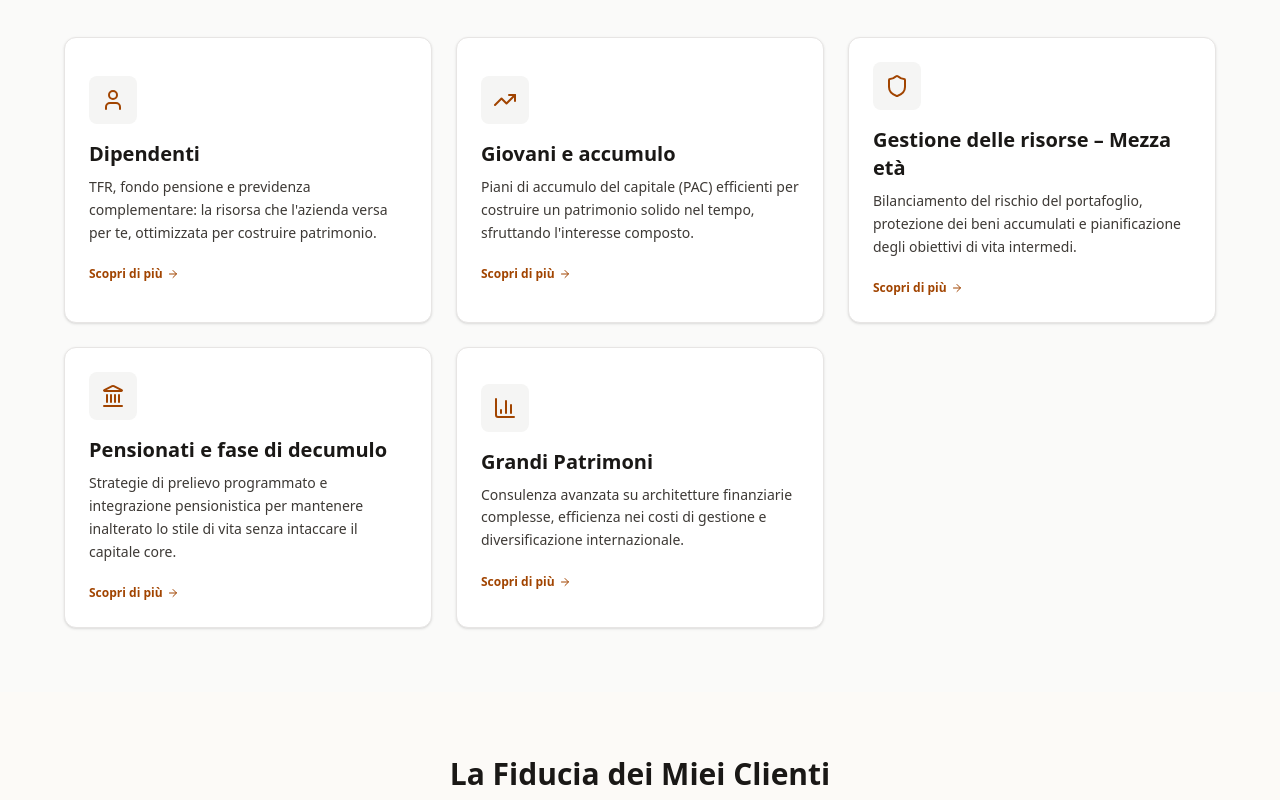
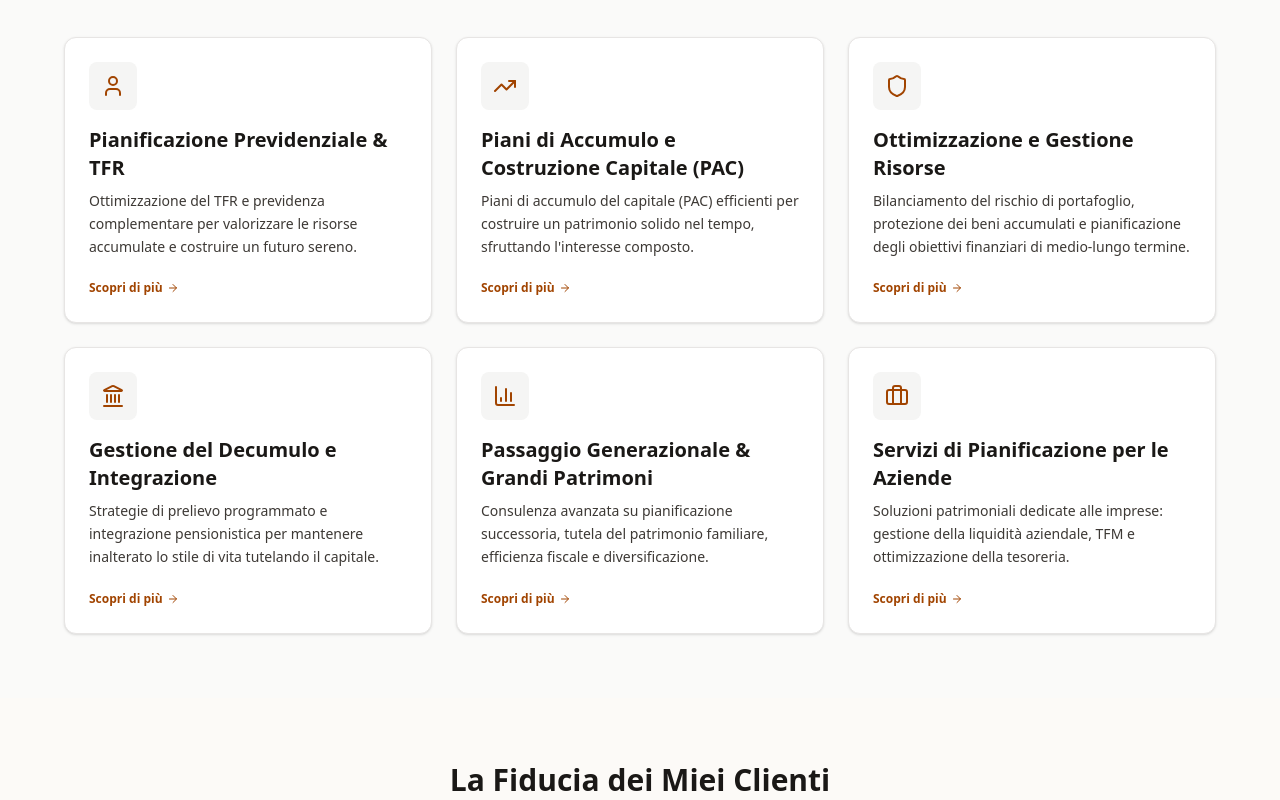
Before and after one commit to alebaia81/ilariafruchi, a React (Vite) app: page /#contact in a window 1280 px wide. Shown: the part 940-1740 px from the top of the page. Built offline with nearby package versions, Linux system fonts and the light colour scheme; the HTML template or start-up script is replaced by a standard one.

Commit message:
fix(compliance): adeguamento conformita istituzionale Fideuram e allineamento macro-aree servizi

```diff
--- a/src/components/BookingCalendar.tsx
+++ b/src/components/BookingCalendar.tsx
@@ -8,13 +8,14 @@ export const BookingCalendar: React.FC = () => {
   // Orari disponibili per la call
   const timeSlots = ["09:00", "10:00", "11:00", "14:30", "15:30", "16:30", "17:30"];
 
-  // Le 6 macro-categorie di servizio concordate
+  // Le macro-categorie di servizio concordate
   const services = [
-    "Dipendenti (TFR e Fondi)",
-    "Giovani e Accumulo (PAC)",
-    "Gestione Risorse (Mezza età)",
-    "Pensionati e Decumulo",
-    "Grandi Patrimoni",
+    "Pianificazione Previdenziale & TFR",
+    "Piani di Accumulo e Costruzione Capitale (PAC)",
+    "Ottimizzazione e Gestione Risorse",
+    "Gestione del Decumulo e Integrazione",
+    "Passaggio Generazionale & Grandi Patrimoni",
+    "Servizi di Pianificazione per le Aziende",
   ];
 
   // Stato locale del form
--- a/src/components/ContactForm.tsx
+++ b/src/components/ContactForm.tsx
@@ -3,12 +3,12 @@ import type { FormEvent } from 'react';
 import { WhatsAppIcon } from './icons/WhatsAppIcon';
 
 const SERVICES = [
-  "Dipendenti (TFR e Fondi)",
-  "Giovani e Accumulo (PAC)",
-  "Gestione Risorse (Mezza età)",
-  "Pensionati e Decumulo",
-  "Grandi Patrimoni",
-  "Servizi per le Aziende",
+  "Pianificazione Previdenziale & TFR",
+  "Piani di Accumulo e Costruzione Capitale (PAC)",
+  "Ottimizzazione e Gestione Risorse",
+  "Gestione del Decumulo e Integrazione",
+  "Passaggio Generazionale & Grandi Patrimoni",
+  "Servizi di Pianificazione per le Aziende",
 ] as const;
 
 export const ContactForm = () => {
--- a/src/components/Expertise.tsx
+++ b/src/components/Expertise.tsx
@@ -1,4 +1,4 @@
-import { User, TrendingUp, Shield, BarChart3, Landmark, ArrowRight } from 'lucide-react';
+import { User, TrendingUp, Shield, BarChart3, Landmark, ArrowRight, Briefcase } from 'lucide-react';
 import { useNavigate } from 'react-router-dom';
 
 const serviceCategories = [
@@ -6,36 +6,43 @@ const serviceCategories = [
     id: "servizi-dipendenti",
     path: "/servizi/dipendenti",
     icon: User,
-    title: "Dipendenti",
-    desc: "TFR, fondo pensione e previdenza complementare: la risorsa che l'azienda versa per te, ottimizzata per costruire patrimonio."
+    title: "Pianificazione Previdenziale & TFR",
+    desc: "Ottimizzazione del TFR e previdenza complementare per valorizzare le risorse accumulate e costruire un futuro sereno."
   },
   {
     id: "servizi-giovani",
     path: "/servizi/giovani",
     icon: TrendingUp,
-    title: "Giovani e accumulo",
+    title: "Piani di Accumulo e Costruzione Capitale (PAC)",
     desc: "Piani di accumulo del capitale (PAC) efficienti per costruire un patrimonio solido nel tempo, sfruttando l'interesse composto."
   },
   {
     id: "servizi-mezza-eta",
     path: "/servizi/mezza-eta",
     icon: Shield,
-    title: "Gestione delle risorse – Mezza età",
-    desc: "Bilanciamento del rischio del portafoglio, protezione dei beni accumulati e pianificazione degli obiettivi di vita intermedi."
+    title: "Ottimizzazione e Gestione Risorse",
+    desc: "Bilanciamento del rischio di portafoglio, protezione dei beni accumulati e pianificazione degli obiettivi finanziari di medio-lungo termine."
   },
   {
     id: "servizi-pensionati",
     path: "/servizi/pensionati",
     icon: Landmark,
-    title: "Pensionati e fase di decumulo",
-    desc: "Strategie di prelievo programmato e integrazione pensionistica per mantenere inalterato lo stile di vita senza intaccare il capitale core."
+    title: "Gestione del Decumulo e Integrazione",
+    desc: "Strategie di prelievo programmato e integrazione pensionistica per mantenere inalterato lo stile di vita tutelando il capitale."
   },
   {
     id: "servizi-patrimoni",
     path: "/servizi/grandi-patrimoni",
     icon: BarChart3,
-    title: "Grandi Patrimoni",
-    desc: "Consulenza avanzata su architetture finanziarie complesse, efficienza nei costi di gestione e diversificazione internazionale."
+    title: "Passaggio Generazionale & Grandi Patrimoni",
+    desc: "Consulenza avanzata su pianificazione successoria, tutela del patrimonio familiare, efficienza fiscale e diversificazione."
+  },
+  {
+    id: "servizi-aziende",
+    path: "/#contact",
+    icon: Briefcase,
+    title: "Servizi di Pianificazione per le Aziende",
+    desc: "Soluzioni patrimoniali dedicate alle imprese: gestione della liquidità aziendale, TFM e ottimizzazione della tesoreria."
   },
 ];
 
@@ -59,8 +66,17 @@ export const Expertise = () => {
               key={category.id}
               id={category.id}
               onClick={() => {
-                navigate(category.path);
-                window.scrollTo({ top: 0, behavior: 'smooth' });
+                if (category.path.startsWith('/#')) {
+                  navigate(category.path);
+                  const id = category.path.split('#')[1];
+                  const el = document.getElementById(id);
+                  if (el) {
+                    el.scrollIntoView({ behavior: 'smooth' });
+                  }
+                } else {
+                  navigate(category.path);
+                  window.scrollTo({ top: 0, behavior: 'smooth' });
+                }
               }}
               className="bg-white p-6 rounded-xl border border-stone-200 shadow-sm hover:border-gold-amber hover:shadow-md transition-all focus:outline-none scroll-mt-20 text-left group cursor-pointer w-full"
             >
--- a/src/components/FaqSection.tsx
+++ b/src/components/FaqSection.tsx
@@ -12,7 +12,7 @@ export const FaqSection: React.FC = () => {
     },
     {
       q: "I miei soldi rimangono al sicuro?",
-      a: "Assolutamente sì. I tuoi capitali rimangono sempre depositati in un conto a tuo nome presso un istituto bancario custode estremamente solido (Fideuram). Il mio ruolo è esclusivamente consultivo: ti aiuto a pianificare le scelte migliori, ma non ho e non avrò mai accesso materiale ai tuoi fondi."
+      a: "Sì. In quanto Consulente Finanziario abilitato all'offerta fuori sede, la mia attività è strettamente regolamentata e vigilata dall'Albo OCF. Il consulente non tocca mai direttamente il tuo denaro e non può effettuare prelievi: i capitali rimangono depositati in totale sicurezza sul tuo conto corrente e dossier titoli presso l'istituto bancario di riferimento (Fideuram), che opera come ente custode esclusivo dei tuoi investimenti."
     },
     {
       q: "Non ho grandi capitali, posso richiedere una consulenza lo stesso?",
--- a/src/components/FooterInstitutional.tsx
+++ b/src/components/FooterInstitutional.tsx
@@ -10,8 +10,8 @@ export const FooterInstitutional = () => {
           <p className="text-stone-400 text-sm max-w-sm mb-6">
             Consulenza finanziaria e patrimoniale personalizzata, basata su trasparenza, assenza di conflitti d'interesse ed efficacia normativa.
           </p>
-          <p className="text-[11px] text-stone-500 leading-relaxed max-w-md">
-            Iscritta all'Albo Unico dei Consulenti Finanziari. Attività svolta esclusivamente sotto mandato Fideuram. Le informazioni fornite non costituiscono sollecitazione al pubblico risparmio.
+          <p className="text-xs text-stone-300 leading-relaxed max-w-xl mb-6 border-l-2 border-amber-500 pl-3">
+            Sito personale di Ilaria Fruchi, Consulente Finanziario abilitato all'offerta fuori sede di Fideuram. Questa comunicazione è realizzata a titolo personale dal singolo Private Banker e non dalla Società. Per informazioni specifiche su prodotti, servizi e performance si rimanda ai canali ufficiali della Società e ad Alfabeto.
           </p>
         </div>
 
--- a/src/components/Navbar.tsx
+++ b/src/components/Navbar.tsx
@@ -4,11 +4,12 @@ import { Link, useNavigate, useLocation } from 'react-router-dom';
 
 const subServices = [
   { name: "Analisi Portafoglio (Gratuita)", path: "/analisi-portafoglio" },
-  { name: "Dipendenti", path: "/servizi/dipendenti" },
-  { name: "Giovani e accumulo", path: "/servizi/giovani" },
-  { name: "Gestione delle risorse – Mezza età", path: "/servizi/mezza-eta" },
-  { name: "Pensionati e fase di decumulo", path: "/servizi/pensionati" },
-  { name: "Grandi Patrimoni", path: "/servizi/grandi-patrimoni" },
+  { name: "Pianificazione Previdenziale & TFR", path: "/servizi/dipendenti" },
+  { name: "Piani di Accumulo e Costruzione Capitale (PAC)", path: "/servizi/giovani" },
+  { name: "Ottimizzazione e Gestione Risorse", path: "/servizi/mezza-eta" },
+  { name: "Gestione del Decumulo e Integrazione", path: "/servizi/pensionati" },
+  { name: "Passaggio Generazionale & Grandi Patrimoni", path: "/servizi/grandi-patrimoni" },
+  { name: "Servizi di Pianificazione per le Aziende", path: "/#contact" },
 ];
 
 export const Navbar = () => {
--- a/src/pages/DipendentiPage.tsx
+++ b/src/pages/DipendentiPage.tsx
@@ -216,15 +216,15 @@ export const DipendentiPage = () => {
       >
         <div className="max-w-5xl mx-auto">
           <p className="text-xs font-bold uppercase tracking-widest text-gold-amber mb-4">
-            Servizio dedicato · Lavoratori dipendenti
+            Servizio dedicato · Pianificazione Previdenziale & TFR
           </p>
           <h1
             id="dipendenti-hero-title"
             className="text-4xl sm:text-5xl font-extrabold text-text-primary leading-tight mb-6 max-w-3xl"
           >
-            Il TFR che lasci dormire in azienda
+            Pianificazione Previdenziale & TFR
             <br />
-            <span className="text-gold-amber">ti costa molto più di quanto pensi.</span>
+            <span className="text-gold-amber">per un futuro sereno ed efficiente.</span>
           </h1>
           <p className="text-lg text-text-secondary max-w-2xl leading-relaxed">
             Come dipendente hai accesso a uno strumento che quasi nessun altro investitore
--- a/src/pages/GiovaniPage.tsx
+++ b/src/pages/GiovaniPage.tsx
@@ -224,16 +224,16 @@ export const GiovaniPage = () => {
       >
         <div className="max-w-5xl mx-auto">
           <p className="text-xs font-bold uppercase tracking-widest text-gold-amber mb-4">
-            Servizio dedicato · Fase di accumulo
+            Servizio dedicato · Piani di Accumulo e Costruzione Capitale (PAC)
           </p>
           <h1
             id="giovani-hero-title"
             className="text-4xl sm:text-5xl font-extrabold text-text-primary leading-tight mb-6 max-w-3xl"
           >
-            Ogni mese metti da parte qualcosa.
+            Piani di Accumulo e Costruzione Capitale (PAC)
             <br />
             <span className="text-gold-amber">
-              Stai già facendo la cosa più difficile.
+              per dare valore nel tempo al tuo risparmio.
             </span>
           </h1>
           <p className="text-lg text-text-secondary max-w-2xl leading-relaxed">
--- a/src/pages/GrandiPatrimoniPage.tsx
+++ b/src/pages/GrandiPatrimoniPage.tsx
@@ -219,15 +219,15 @@ export const GrandiPatrimoniPage = () => {
       >
         <div className="max-w-5xl mx-auto">
           <p className="text-xs font-bold uppercase tracking-widest text-gold-amber mb-4">
-            Servizio dedicato · Grandi Patrimoni
+            Servizio dedicato · Passaggio Generazionale & Grandi Patrimoni
           </p>
           <h1
             id="patrimoni-hero-title"
             className="text-4xl sm:text-5xl font-extrabold text-text-primary leading-tight mb-6 max-w-3xl"
           >
-            Patrimoni complessi
+            Passaggio Generazionale & Grandi Patrimoni
             <br />
-            <span className="text-gold-amber">richiedono soluzioni su misura.</span>
+            <span className="text-gold-amber">soluzioni strategiche su misura.</span>
           </h1>
           <p className="text-lg text-text-secondary max-w-2xl leading-relaxed">
             Oltre una certa soglia, la gestione finanziaria cessa di essere
--- a/src/pages/MezzaEtaPage.tsx
+++ b/src/pages/MezzaEtaPage.tsx
@@ -221,16 +221,16 @@ export const MezzaEtaPage = () => {
       >
         <div className="max-w-5xl mx-auto">
           <p className="text-xs font-bold uppercase tracking-widest text-gold-amber mb-4">
-            Servizio dedicato · Gestione delle risorse
+            Servizio dedicato · Ottimizzazione e Gestione Risorse
           </p>
           <h1
             id="mezza-eta-hero-title"
             className="text-4xl sm:text-5xl font-extrabold text-text-primary leading-tight mb-6 max-w-3xl"
           >
-            Hai costruito un patrimonio.
+            Ottimizzazione e Gestione Risorse
             <br />
             <span className="text-gold-amber">
-              Ora l'obiettivo cambia.
+              per proteggere e valorizzare il tuo patrimonio.
             </span>
           </h1>
           <p className="text-lg text-text-secondary max-w-2xl leading-relaxed">
--- a/src/pages/PensionatiPage.tsx
+++ b/src/pages/PensionatiPage.tsx
@@ -202,16 +202,16 @@ export const PensionatiPage = () => {
       >
         <div className="max-w-5xl mx-auto">
           <p className="text-xs font-bold uppercase tracking-widest text-gold-amber mb-4">
-            Servizio dedicato · Pensionati e fase di decumulo
+            Servizio dedicato · Gestione del Decumulo e Integrazione
           </p>
           <h1
             id="pensionati-hero-title"
             className="text-4xl sm:text-5xl font-extrabold text-text-primary leading-tight mb-6 max-w-3xl"
           >
-            Il capitale c'è.
+            Gestione del Decumulo e Integrazione
             <br />
             <span className="text-gold-amber">
-              Ora deve lavorare per te, ogni mese.
+              per un flusso finanziario regolare e pianificato.
             </span>
           </h1>
           <p className="text-lg text-text-secondary max-w-2xl leading-relaxed">
--- a/src/pages/PrivacyPolicyPage.tsx
+++ b/src/pages/PrivacyPolicyPage.tsx
@@ -29,7 +29,7 @@ export const PrivacyPolicyPage: React.FC = () => {
           <section aria-labelledby="legal-titolare">
             <h2 id="legal-titolare" className="text-lg font-bold text-[#1A1816] mb-2">1. Titolare del Trattamento</h2>
             <p>
-              Il Titolare del trattamento dei dati personali è <strong>Ilaria Fruchi</strong>, Consulente Finanziario Fideuram, operante a Piacenza (Partita IVA: <em>[Dato in arrivo]</em> - Iscrizione Albo OCF: <em>[Dato in arrivo]</em>). Per qualsiasi richiesta relativa alla protezione dei dati, è possibile inviare una comunicazione formale ai recapiti istituzionali presenti nel footer del sito.
+              Il Titolare del trattamento dei dati personali è <strong>Ilaria Fruchi</strong>, Consulente Finanziario abilitato all'offerta fuori sede di Fideuram, operante a Piacenza (Partita IVA: <em>[Dato in arrivo]</em> - Iscrizione Albo OCF: <em>[Dato in arrivo]</em>). Per qualsiasi richiesta relativa alla protezione dei dati, è possibile inviare una comunicazione formale ai recapiti istituzionali presenti nel footer del sito.
             </p>
           </section>
 
```
